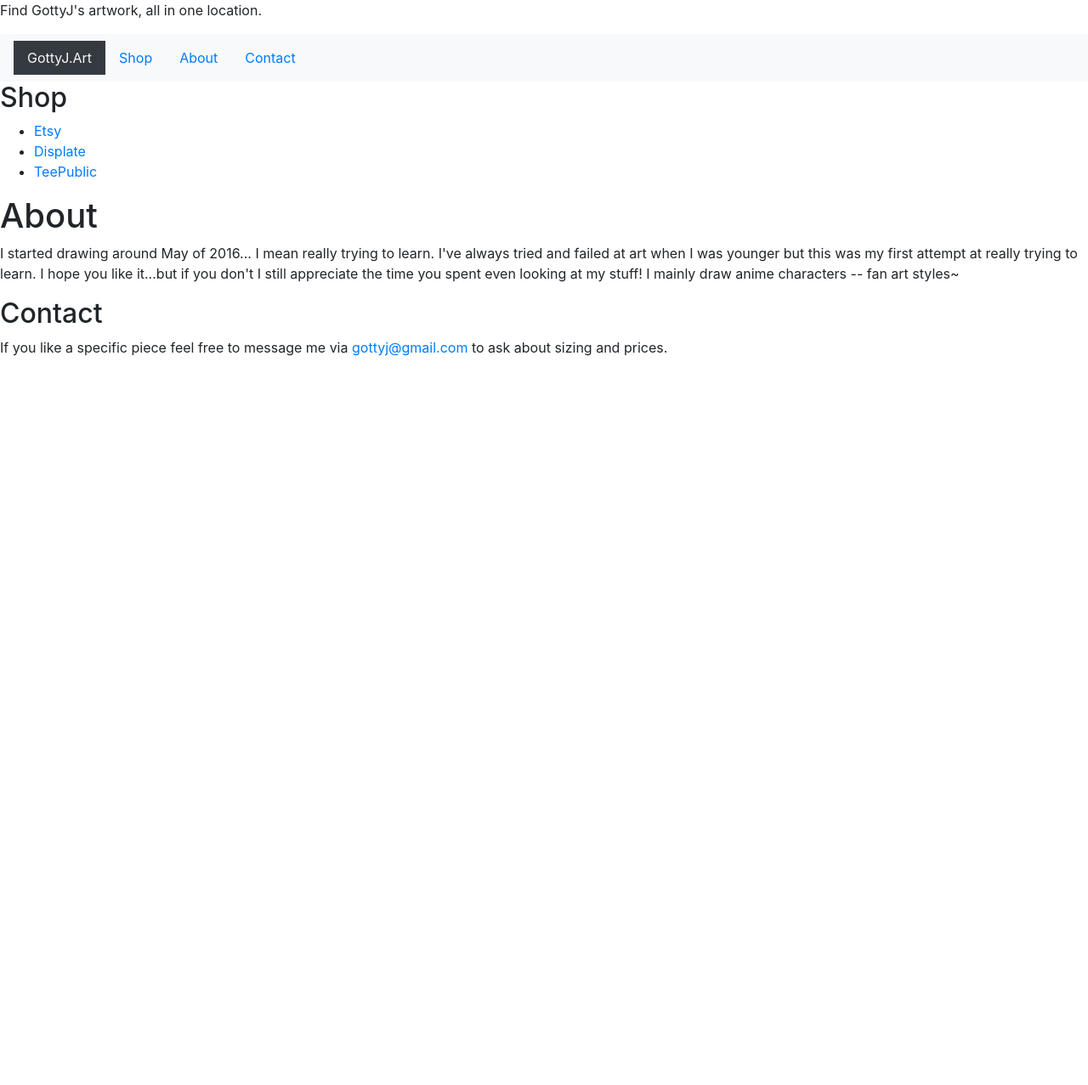
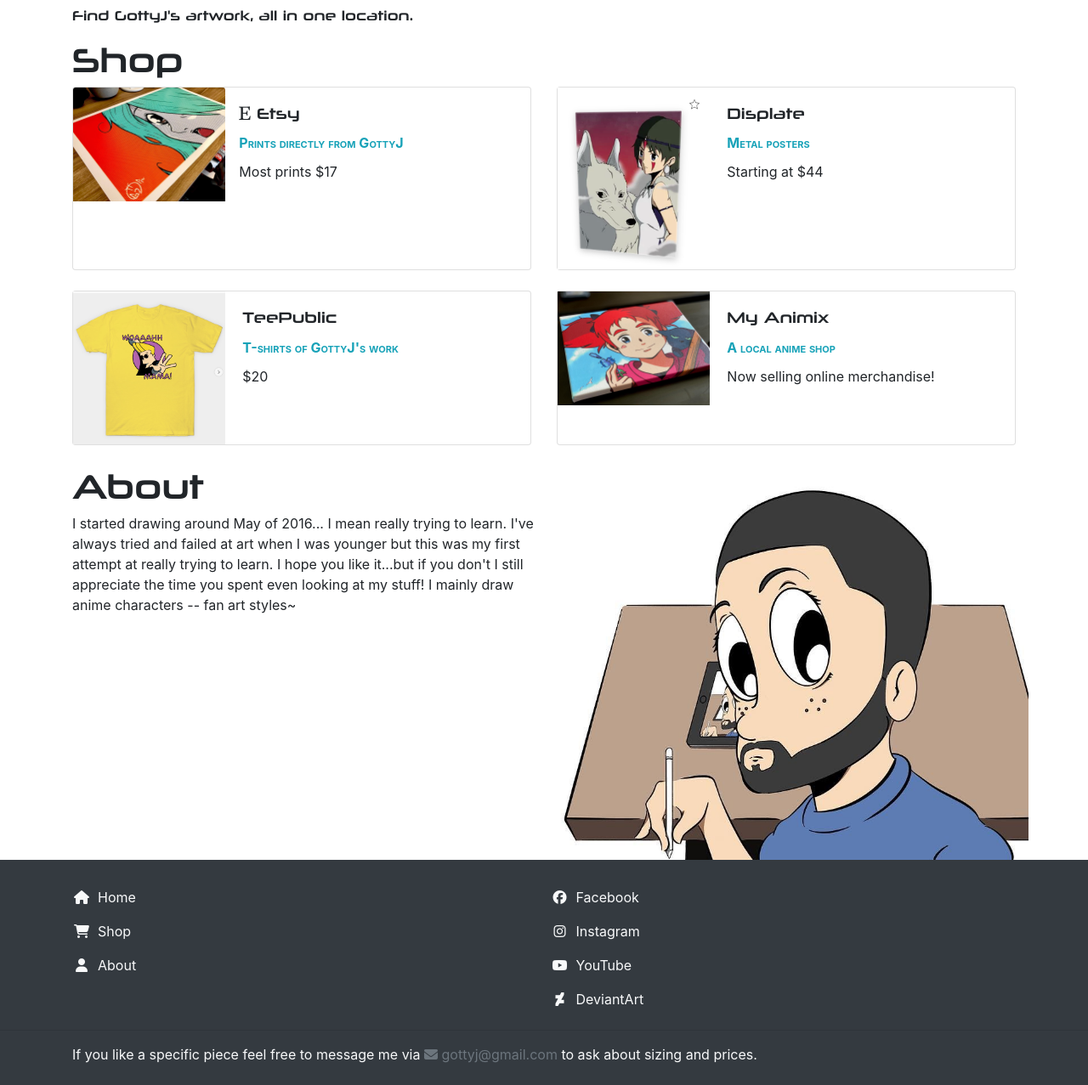
Before and after one commit to kahrli/kahrli.github.io, a plain HTML site: page index.html in a window 1280 px wide. Shown: the part 918-2195 px from the top of the page at 85% size. Before the commit the page ends 1355 px from the top, so only its background shows below. Drawn offline with nearby package versions, Linux system fonts and the light colour scheme.

Commit message:
major overhaul, website nearing completion

```diff
--- /dev/null
+++ b/css/basic.css
@@ -0,0 +1,17 @@
+@font-face {
+	font-family: "Neuropolitical RG";
+	src: url("neuropolitical rg.ttf");
+}
+
+h1,header,h2,.navbar
+	{ font-family: "Neuropolitical RG",Helvetica, sans-serif; }
+
+#headnav .nav-link { display:inline-block; border-bottom:thick #fff solid; }
+#headnav .active { display:inline-block; border-bottom:thick #007bff solid; }
+
+:target::before {
+	display:block; content:""; padding-top:62px; margin-top:-62px; }
+
+.text-info { font-variant: small-caps; }
+
+.card h1 { font-size: large; }
--- a/index.html
+++ b/index.html
@@ -5,53 +5,133 @@
 	<meta name="viewport" content="width=device-width, initial-scale=1, shrink-to-fit=no">
     <title>GottyJ.Art</title>
 	<link rel="stylesheet" href="https://stackpath.bootstrapcdn.com/bootstrap/4.4.1/css/bootstrap.min.css" integrity="sha384-Vkoo8x4CGsO3+Hhxv8T/Q5PaXtkKtu6ug5TOeNV6gBiFeWPGFN9MuhOf23Q9Ifjh" crossorigin="anonymous">
+	<link rel="stylesheet" href="css/basic.css">
+    <script src="https://kit.fontawesome.com/8218aaee33.js" crossorigin="anonymous"></script>
   </head>
-  <body>
-    <nav class="navbar sticky-top navbar-light bg-light">
-	<ul class="nav nav-justified d-flex mr-auto" role="navigation">
-	  <li class="nav-item"><a href="#" class="nav-link active text-light bg-dark">GottyJ.Art</a></li>
-	  <li class="nav-item"><a href="#shop" class="nav-link">Shop</a></li>
-	  <li class="nav-item"><a href="#about" class="nav-link">About</a></li>
-	  <li class="nav-item"><a href="#contact" class="nav-link">Contact</a></li>
-	</ul>
-	<!--<ul class="nav nav-justified d-flex ml-auto" role="navigation">
-		<li class="nav-item"><a class="nav-link" href="https://www.facebook.com/GottyJArt-1572905736106586/">Facebook</a></li>
-		<li class="nav-item"><a class="nav-link" href="https://www.instagram.com/gottyj.art/">Instagram</a></li>
-		<li class="nav-item"><a class="nav-link" href="https://www.deviantart.com/gottyj">DeviantArt</a></li>
-	</ul>-->
+  <body data-spy="scroll" data-target="#headnav" data-offset="62">
+    <nav id="headnav" class="navbar sticky-top navbar-light bg-white" role="navigation">
+	  <a href="#" class="text-light bg-dark navbar-brand p-2">GJ.A</a></li>
+	  <div class="bd-navbar-nav nav mr-auto">
+		<a href="#shop" class="nav-item nav-link"><i class="fas fa-shopping-cart"></i> Shop</a>
+		<a href="#about" class="nav-item nav-link"><i class="fas fa-user"></i> About</a>
+	  </div>
+	  <div class="bd-navbar-nav nav ml-auto d-none d-md-flex" role="navigation">
+		<a class="nav-item nav-link" href="https://www.facebook.com/GottyJArt-1572905736106586/"><i class="fab fa-facebook"></i></a>
+		<a class="nav-link nav-item" href="https://www.instagram.com/gottyj.art/"><i class="fab fa-instagram"></i></a>
+		<a class="nav-link nav-item" href="https://www.youtube.com/channel/UCOQx7_JjPdjXEr7fyO6kx8w"><i class="fab fa-youtube"></i></a>
+		<a class="nav-link nav-item" href="https://www.deviantart.com/gottyj"><i class="fab fa-deviantart"></i></a>
+	  </div>
 	</nav>
+
 	<header>
 		<h1><img src="img/gottydbz.jpeg" alt="GottyJ.Art" class="img-fluid"></h1>
-		<p>Find GottyJ's artwork, all in one location.</p>
+		<p class="container">Find GottyJ's artwork, all in one location.</p>
 	</header>
 
-    <nav class="navbar sticky-top navbar-light bg-light">
-	<ul class="nav nav-justified d-flex mr-auto" role="navigation">
-	  <li class="nav-item"><a href="#" class="nav-link active text-light bg-dark">GottyJ.Art</a></li>
-	  <li class="nav-item"><a href="#shop" class="nav-link active">Shop</a></li>
-	  <li class="nav-item"><a href="#about" class="nav-link">About</a></li>
-	  <li class="nav-item"><a href="#contact" class="nav-link">Contact</a></li>
-	</ul>
-	<!--<ul class="nav nav-justified d-flex ml-auto" role="navigation">
-		<li class="nav-item"><a class="nav-link" href="https://www.facebook.com/GottyJArt-1572905736106586/">Facebook</a></li>
-		<li class="nav-item"><a class="nav-link" href="https://www.instagram.com/gottyj.art/">Instagram</a></li>
-		<li class="nav-item"><a class="nav-link" href="https://www.deviantart.com/gottyj">DeviantArt</a></li>
-	</ul>-->
-	</nav>
+	<article id="shop" class="container">
+	<h1>Shop</h1>
+	<div class="card-deck">
+		<div class="card mb-4">
+			<div class="row no-gutters">
+			<div class="col-md-4 my-auto">
+				<img src="img/etsy2.jpg" class="card-img-top" alt="">
+			</div>
+				<div class="card-body col-md-8 pl-3">
+				<h1 class="card-title">
+				<i class="fab fa-etsy"></i>
+					Etsy</h1>
+				<p class="text-info font-weight-bold card-text">Prints directly from GottyJ</p>
+				<p class="card-subtitle">Most prints $17</p>
+				</div>
+			</div>
+		</div>
+		<div class="card mb-4">
+			<div class="row no-gutters">
+			<div class="col-md-4 my-auto">
+				<img src="img/displate.png" class="img-fluid" alt="">
+			</div>
+			<div class="col-md-8">
+				<div class="card-body">
+				<h1 class="card-title">
+					Displate</h1>
+				<p class="text-info font-weight-bold card-text">Metal posters</p>
+				<p class="card-subtitle">Starting at $44</p>
+			</div></div>
+			</div>
+		</div>
+		<div class="w-100 d-none d-sm-block"></div>
+		<div class="card mb-4">
+			<div class="row no-gutters">
+				<div class="col-md-4 my-auto">
+					<img src="img/teepublic.png" class="img-fluid" alt="">
+				</div>
+				<div class="col-md-8">
+					<div class="card-body">
+						<h1 class="card-title">TeePublic</h1>
+						<p class="text-info font-weight-bold card-text">T-shirts of GottyJ's work</p>
+						<p class="card-subtitle">$20</p>
+					</div>
+				</div>
+			</div>
+		</div>
+		<div class="card mb-4">
+			<div class="row no-gutters">
+				<div class="col-md-4 my-auto">
+					<img src="img/myanimix.jpg" class="img-fluid" alt="">
+				</div>
+				<div class="col-md-8">
+					<div class="card-body">
+						<h1 class="card-title">My Animix</h1>
+						<p class="text-info font-weight-bold card-text">A local anime shop</p>
+						<p class="card-subtitle">Now selling online merchandise!</p>
+					</div>
+				</div>
+			</div>
+		</div>
+	</div>
 
-	<h2 id="shop">Shop</h2>
-
-	<ul>
+	<!--<ul>
 		<li><a href="http://www.etsy.com/shop/gottyjArt">Etsy</a></li>
 		<li><a href="https://displate.com/gottyj45">Displate</a></li>
 		<li><a href="https://www.teepublic.com/user/gottyjart">TeePublic</a></li>
-	</ul>
+		<li><a href="https://www.myanimix.com">My Animix</a></li>
+	</ul>-->
+	</article>
 
-	<footer>
-	<h1 id="about">About</h1>
+	<article id="about" class="container">
+	<div class="row">
+	<div class="col-md-6 mr-0 pr-0">
+	<h1>About</h1>
 	<p>I started drawing around May of 2016... I mean really trying to learn. I've always tried and failed at art when I was younger but this was my first attempt at really trying to learn. I hope you like it...but if you don't I still appreciate the time you spent even looking at my stuff! I mainly draw anime characters -- fan art styles~</p>
- 	<h2 id="contact">Contact</h2>
-	<address>If you like a specific piece feel free to message me via <a href="mailto:gottyj@gmail.com">gottyj@gmail.com</a> to ask about sizing and prices.</address>
+	</div>
+	<div class="col-md-6 mr-0 pr-0">
+		<picture>
+		<source srcset="img/aboutn.png" media="(min-width:800px)" class="img-fluid">
+		<img src="img/about.jpg" alt="" class="img-fluid">
+		</picture>
+	</div></div>
+	</article>
+
+	<footer class="bg-dark text-light">
+	<h1 class="d-none">Navigation</h1>
+
+	<div class="nav container pt-4">
+	<ul class="nav flex-column col-6">
+		<li class="nav-item"><a class="nav-link text-light" href="#"><i class="fas fa-home fa-fw"></i>&nbsp;&nbsp;Home</a></li>
+		<li class="nav-item"><a class="nav-link text-light" href="#shop"><i class="fas fa-shopping-cart fa-fw"></i>&nbsp;&nbsp;Shop</a></li>
+		<li class="nav-item"><a class="nav-link text-light" href="#about"><i class="fas fa-user fa-fw"></i>&nbsp;&nbsp;About</a></li>
+	</ul><ul class="nav flex-column col-6">
+		<li class="nav-item"><a class="nav-link text-light" href="https://www.facebook.com/GottyJArt-1572905736106586/"><i class="fab fa-facebook fa-fw"></i>&nbsp;&nbsp;Facebook</a></li>
+		<li class="nav-item"><a class="nav-link text-light" href="https://www.instagram.com/gottyj.art/"><i class="fab fa-instagram fa-fw"></i>&nbsp;&nbsp;Instagram</a></li>
+		<li class="nav-item"><a class="nav-link text-light" href="https://www.youtube.com/channel/UCOQx7_JjPdjXEr7fyO6kx8w"><i class="fab fa-youtube fa-fw"></i>&nbsp;&nbsp;YouTube</a></li>
+		<li class="nav-item"><a class="nav-link text-light" href="https://www.deviantart.com/gottyj"><i class="fab fa-deviantart fa-fw"></i>&nbsp;&nbsp;DeviantArt</a></li>
+	</ul></div>
+
+	<hr class="text-white">
+ 	<h1 id="contact" class="d-none">Contact</h2>
+	<address class="mb-0 container pb-4">If you like a specific piece feel free to message me via <a href="mailto:gottyj@gmail.com" class="text-secondary"><i class="fas fa-envelope"></i> gottyj@gmail.com</a> to ask about sizing and prices.</address>
+
+
 	</footer>
 
     <!-- jQuery first, then Popper.js, then Bootstrap JS -->
```
Also changed, not shown: css/neuropolitical rg.ttf (added), img/about.jpg, img/aboutn.png (added), img/displate.png (added), img/displate.svg (added), img/etsy.jpg (added), img/etsy2.jpg (added), img/myanimix.jpg (added), img/phone.jpg (added), img/teep.png (added), img/teepublic.png (added).
